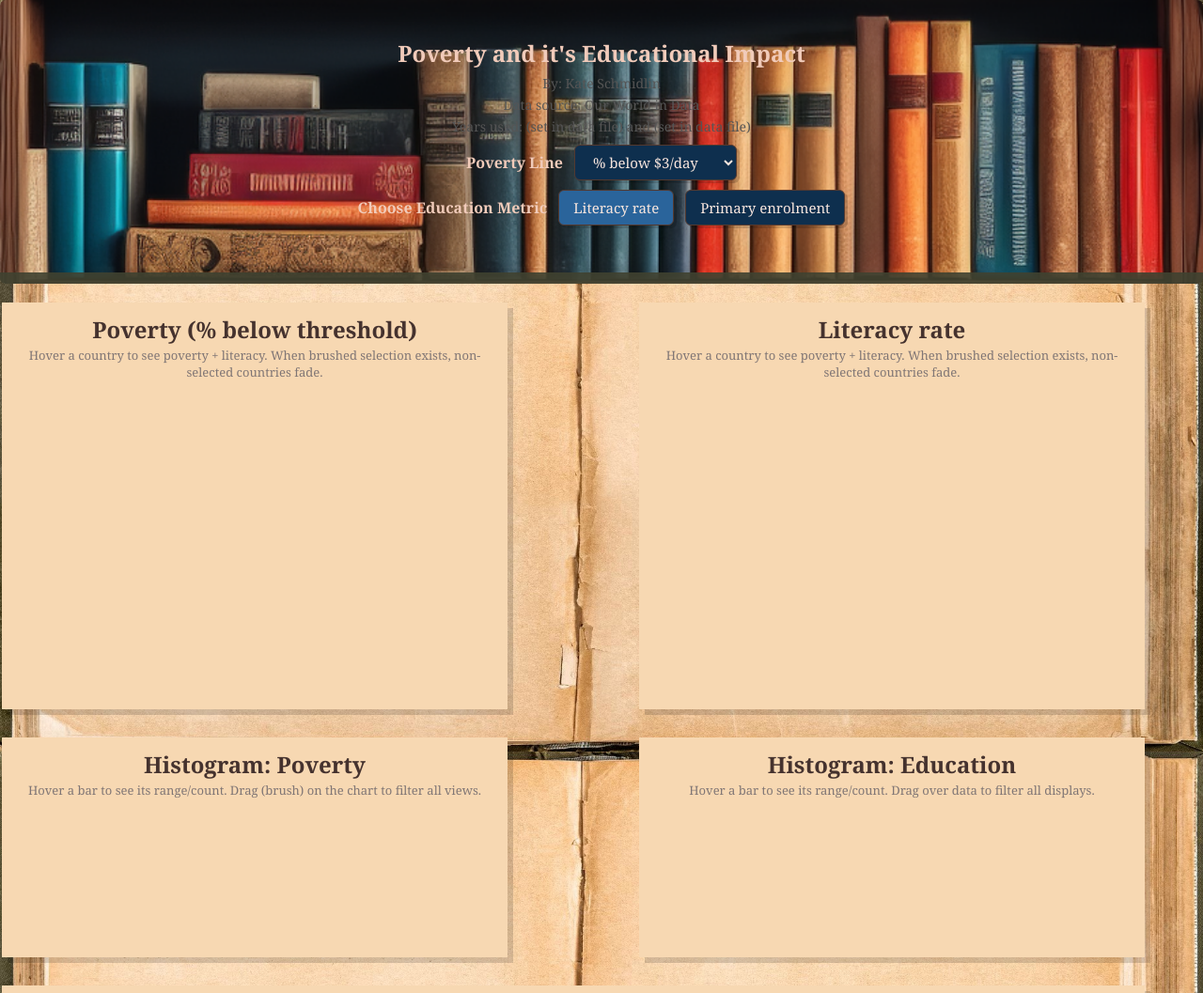
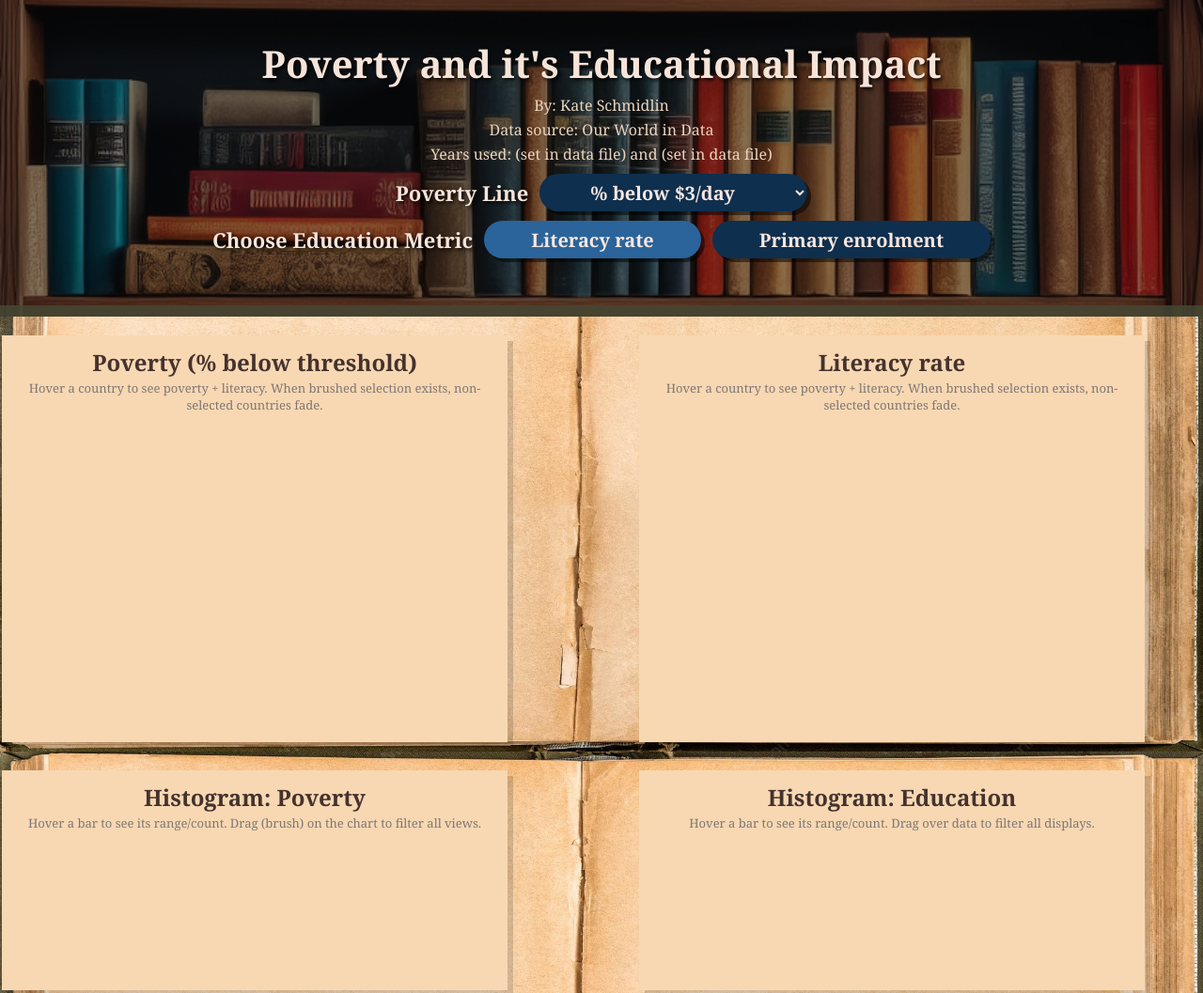
Before and after one commit to Takalenie/DataVisProject01Resubmission, a plain HTML site: page index.html in a window 1280 px wide. Shown: the top 1057 px of the page at 94% size. Drawn offline with Linux system fonts and the light colour scheme; no server answers.

Commit message:
Update header, its text and its buttons, and colors

```diff
--- a/css/style.css
+++ b/css/style.css
@@ -9,31 +9,47 @@ body {
   color: #f1cbba; }
 
 .page-header {
+  position: relative;
   text-align: center;
-  padding: 16px 10px;
+  padding: 40px 10px;
   padding: 40px 10px;
   background-image: url("../Library.png");
   background-size: cover;
   background-position: center;
   background-repeat: no-repeat;
   border-bottom: 12px solid #404230e6;
-  border-radius: 6px;
-  margin-bottom: 20px;
+  border-radius: 0px;
+  overflow: hidden;
+}
+
+.page-header::before {
+  content: "";
+  position: absolute;
+  inset: 0;
+  background: rgba(0, 0, 0, 0.45);
+}
+
+.page-header * {
+  position: relative;
+  z-index: 1;
 }
 
 .page-header h1 {
   margin: 0 0 6px 0;
-  font-size: 24px;
+  font-size: 40px;
+  color: #f7e4d9;
+  text-shadow: 2px 2px 4px #000;
 }
 
 .byline, .source, .years {
   margin: 4px 0;
   font-family:Cambria, Cochin, Georgia, Times, 'Times New Roman', serif;
-  font-size: 14px;
-  color: #555;
+  font-size: 16px;
+  color: #ead3bd;;
 }
 
 .grid {
+  padding-top: 20px;
   max-width: 1400px;
   width: 95%;
   margin: 0 auto;
@@ -124,25 +140,30 @@ body {
   margin: 10px 0;
 }
 
-.selection-options label, /* Poverty Line and Education label styling */
-.selection-options-label {
-  font-family:Cambria, Cochin, Georgia, Times, 'Times New Roman', serif;
-  font-size: 16px;
-  font-weight: 600;
+.selection-options label,
+.selection-options-label,
+.control-label {
+  font-family: Cambria, Cochin, Georgia, Times, 'Times New Roman', serif;
+  font-size: 22px;
+  font-weight: 700;
+  text-shadow: 2px 2px 4px #000;
+  color: #f7e4d9;
 }
 
 select,
 .toggle-btn {
-  height: 38px;
-  padding: 0 15px;
+  height: 40px;
+  padding: 0 50px;
   font-family:Cambria, Cochin, Georgia, Times, 'Times New Roman', serif;
-  font-size: 15px;
-  border-radius: 6px;
-  border: 1px solid #533930;
+  font-size: 20px;
+  font-weight: 600;
+  border-radius:30px;
+  border: none;
+  outline: none;
   background-color: #0E2F4E;
   color: #f8e6de;
   cursor: pointer;
-  box-shadow: 3px 3px 0px rgba(0, 0, 0, 0.15);
+  box-shadow: 4px 4px 0px rgba(0, 0, 0, 0.5);
 }
 
 .toggle-btn.active { /* button clicked color */
```
